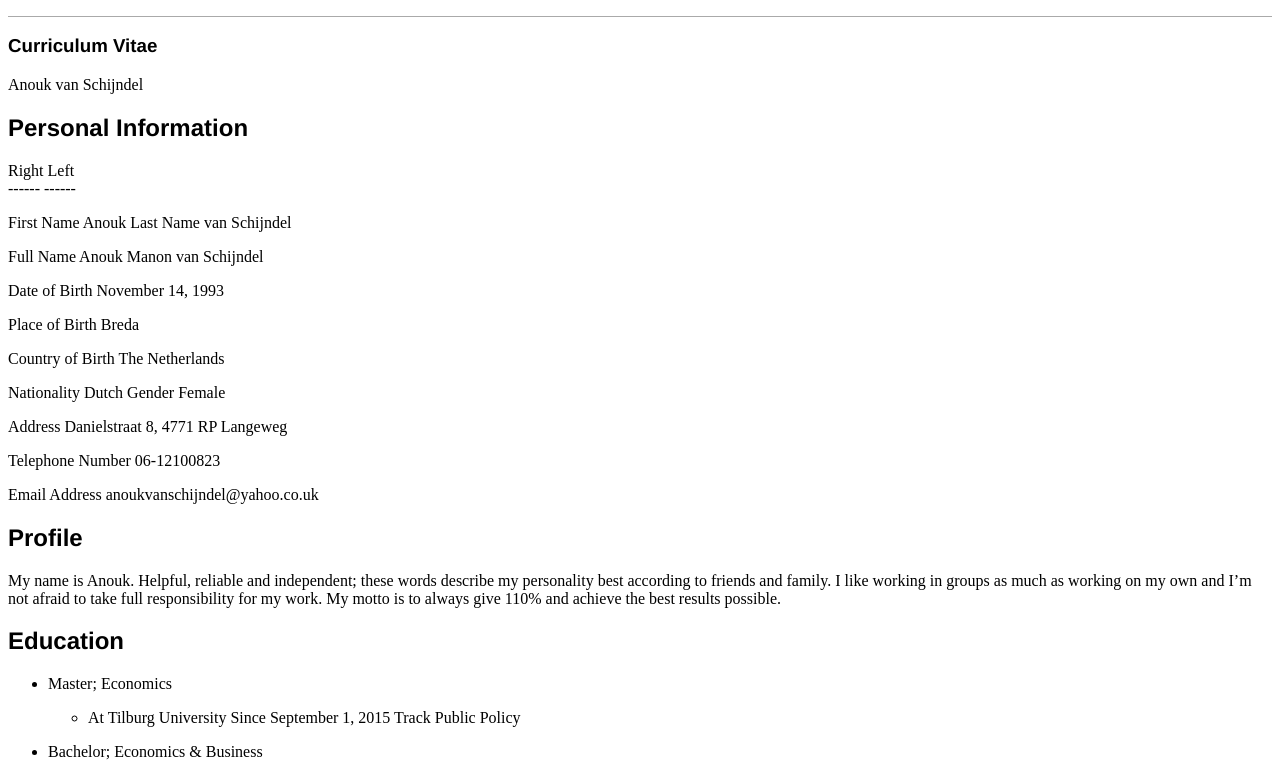
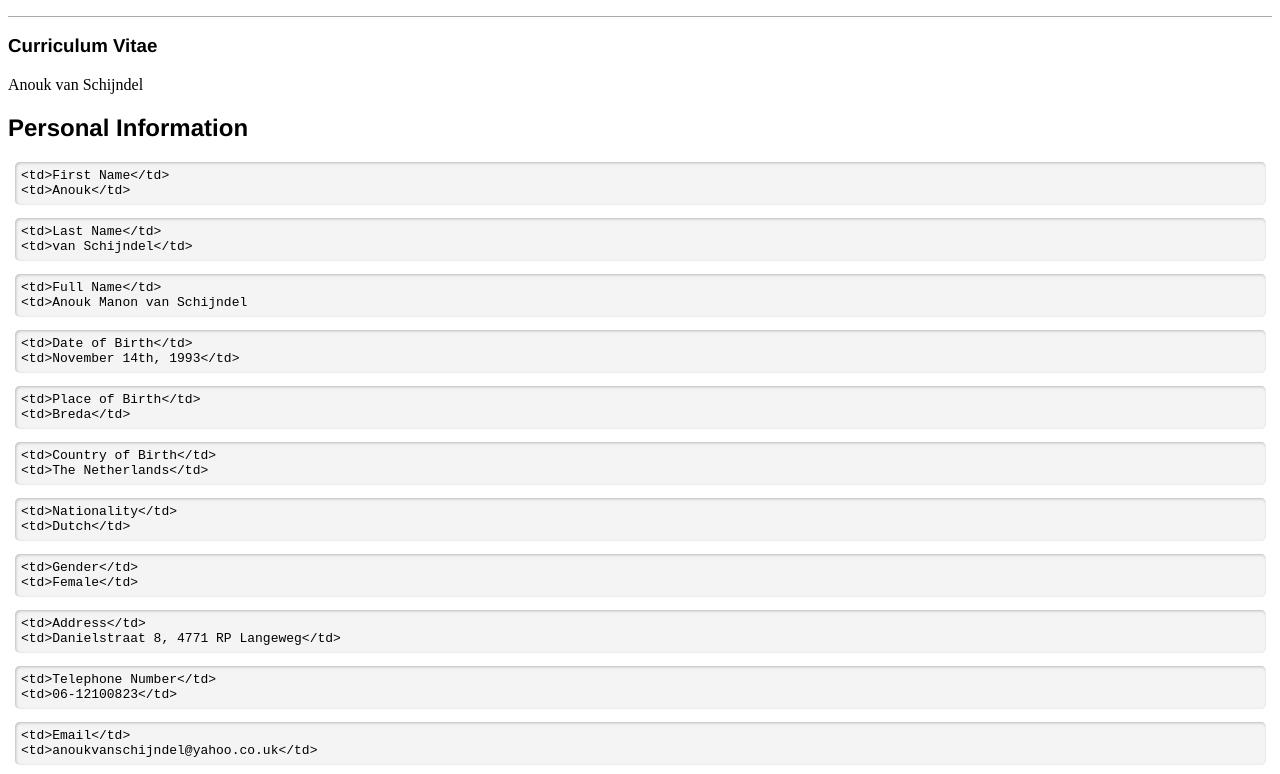
Before and after one commit to AnoukvanSchijndel/second-repo, a plain HTML site: page index.html in a window 1280 px wide. Shown: the part 153-927 px from the top of the page. Drawn offline with Linux system fonts and the light colour scheme.

Commit message:
First pages commit

```diff
--- a/index.html
+++ b/index.html
@@ -18,6 +18,53 @@
 <h3 id="curriculum-vitae">Curriculum Vitae</h3>
 <p>Anouk van Schijndel</p>
 <h2 id="personal-information">Personal Information</h2>
+<table style="width:100%">
+<tr>
+<pre><code>&lt;td&gt;First Name&lt;/td&gt;
+&lt;td&gt;Anouk&lt;/td&gt;</code></pre>
+</tr>
+<tr>
+<pre><code>&lt;td&gt;Last Name&lt;/td&gt;
+&lt;td&gt;van Schijndel&lt;/td&gt;</code></pre>
+</tr>
+<tr>
+<pre><code>&lt;td&gt;Full Name&lt;/td&gt;
+&lt;td&gt;Anouk Manon van Schijndel</code></pre>
+</td>
+</tr>
+<tr>
+<pre><code>&lt;td&gt;Date of Birth&lt;/td&gt;
+&lt;td&gt;November 14th, 1993&lt;/td&gt;</code></pre>
+</tr>
+<tr>
+<pre><code>&lt;td&gt;Place of Birth&lt;/td&gt;
+&lt;td&gt;Breda&lt;/td&gt;</code></pre>
+</tr>
+<tr>
+<pre><code>&lt;td&gt;Country of Birth&lt;/td&gt;
+&lt;td&gt;The Netherlands&lt;/td&gt;</code></pre>
+</tr>
+<tr>
+<pre><code>&lt;td&gt;Nationality&lt;/td&gt;
+&lt;td&gt;Dutch&lt;/td&gt;</code></pre>
+</tr>
+<tr>
+<pre><code>&lt;td&gt;Gender&lt;/td&gt;
+&lt;td&gt;Female&lt;/td&gt;</code></pre>
+</tr>
+<tr>
+<pre><code>&lt;td&gt;Address&lt;/td&gt;
+&lt;td&gt;Danielstraat 8, 4771 RP Langeweg&lt;/td&gt;</code></pre>
+</tr>
+<tr>
+<pre><code>&lt;td&gt;Telephone Number&lt;/td&gt;
+&lt;td&gt;06-12100823&lt;/td&gt;</code></pre>
+</tr>
+<tr>
+<pre><code>&lt;td&gt;Email&lt;/td&gt;
+&lt;td&gt;anoukvanschijndel@yahoo.co.uk&lt;/td&gt;</code></pre>
+</tr>
+</table>
 <p>Right Left<br />
 ------ ------</p>
 <p>First Name Anouk Last Name van Schijndel</p>
```
Also changed, not shown: 1 other file.
